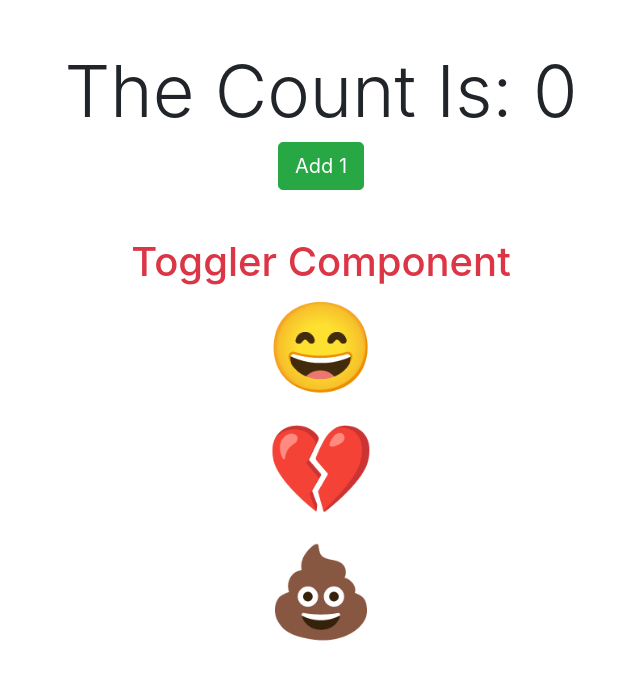
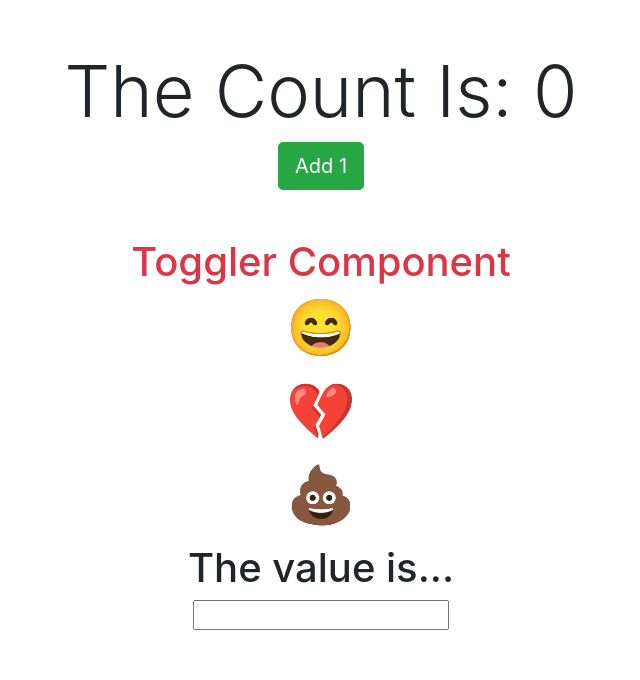
Before and after one commit to xaviguasch/hooks-react-mini-demo-app, a React (Create React App) app: page / in a window 1280 px wide. Shown: the top 680 px of the page, without its empty margins (319-959 px from the left). Built offline with nearby package versions, Linux system fonts and the light colour scheme.

Commit message:
added simple form using Hooks

```diff
--- a/src/App.js
+++ b/src/App.js
@@ -1,6 +1,7 @@
 import React from 'react'
 import CounterHook from './CounterHook'
 import Toggler from './Toggler'
+import SimpleFormHooks from './SimpleFormHooks'
 import 'bootstrap/dist/css/bootstrap.min.css'
 
 function App() {
@@ -9,6 +10,7 @@ function App() {
       <div className='container'>
         <CounterHook />
         <Toggler />
+        <SimpleFormHooks />
       </div>
     </div>
   )
--- /dev/null
+++ b/src/SimpleFormHooks.js
@@ -0,0 +1,18 @@
+import React, { useState } from 'react'
+
+const SimpleFormHooks = () => {
+  const [email, setEmail] = useState('')
+
+  const handleChange = e => {
+    setEmail(e.target.value)
+  }
+
+  return (
+    <div className='container text-center'>
+      <h1>The value is... {email}</h1>
+      <input type='text' value={email} onChange={handleChange} />
+    </div>
+  )
+}
+
+export default SimpleFormHooks
--- a/src/Toggler.js
+++ b/src/Toggler.js
@@ -9,13 +9,13 @@ const Toggler = () => {
   return (
     <div className='container mt-5 text-center'>
       <h1 className='text-danger'>Toggler Component</h1>
-      <p className='display-2' onClick={toggleIsHappy}>
+      <p className='display-4' onClick={toggleIsHappy}>
         {isHappy ? '😄' : '😢'}
       </p>
-      <p className='display-2' onClick={toggleIsHeartBroken}>
+      <p className='display-4' onClick={toggleIsHeartBroken}>
         {isHeartBroken ? '♥️' : '💔'}
       </p>
-      <p className='display-2' onClick={toggleIsBanana}>
+      <p className='display-4' onClick={toggleIsBanana}>
         {isBanana ? '🍌' : '💩'}
       </p>
     </div>
```
